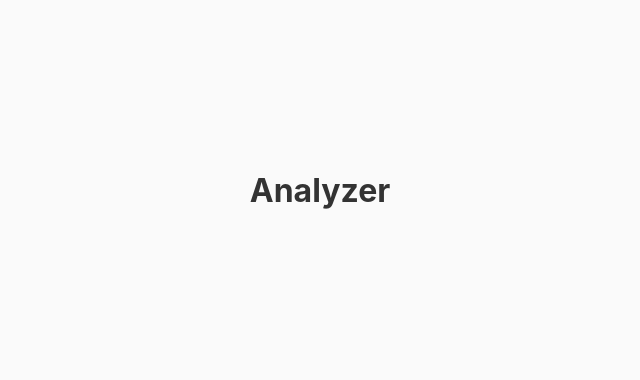
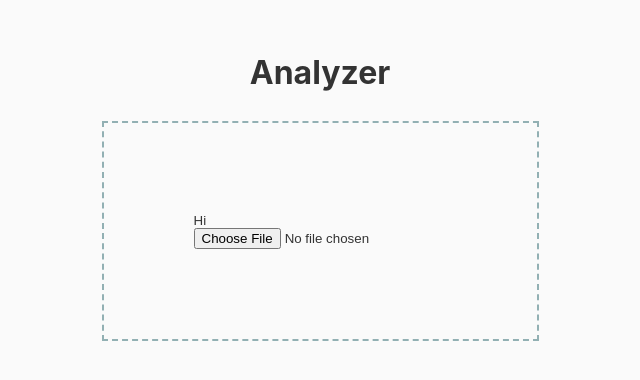
Before and after one commit to Zeyu-Li/MetaPost, a React (Create React App) app in the folder frontend/: page / in a window 1280 px wide. Shown: the part 210-590 px from the top of the page, without its empty margins (320-960 px from the left). Built offline with nearby package versions, Linux system fonts and the light colour scheme.

Commit message:
started box

```diff
--- a/frontend/src/App.js
+++ b/frontend/src/App.js
@@ -19,8 +19,10 @@ function App() {
             minHeight: "100vh",
             backgroundColor: "#fafafa",
             color: "#333333",
+            textAlign: "center",
           }}
         >
+          <div>
             <h1
               className="transition"
               style={{
@@ -29,6 +31,12 @@ function App() {
             >
               Analyzer
             </h1>
+            <form className="main-container__form">
+              <div>
+                <input type="file" style={{ textAlign: "center" }} />
+              </div>
+            </form>
+          </div>
         </div>
       </main>
     </div>
--- a/frontend/src/index.css
+++ b/frontend/src/index.css
@@ -18,3 +18,14 @@ code {
   -webkit-transition: 0.5s;
   -o-transition: 0.5s;
 }
+
+.main-container__form input {
+  outline: 2px dashed #92b0b3;
+  outline-offset: -10px;
+  padding: 100px;
+}
+
+.main-container__form input::before {
+  content: "Hi";
+  display: block;
+}
```
Lines whose indentation alone changed are shown as unchanged.
